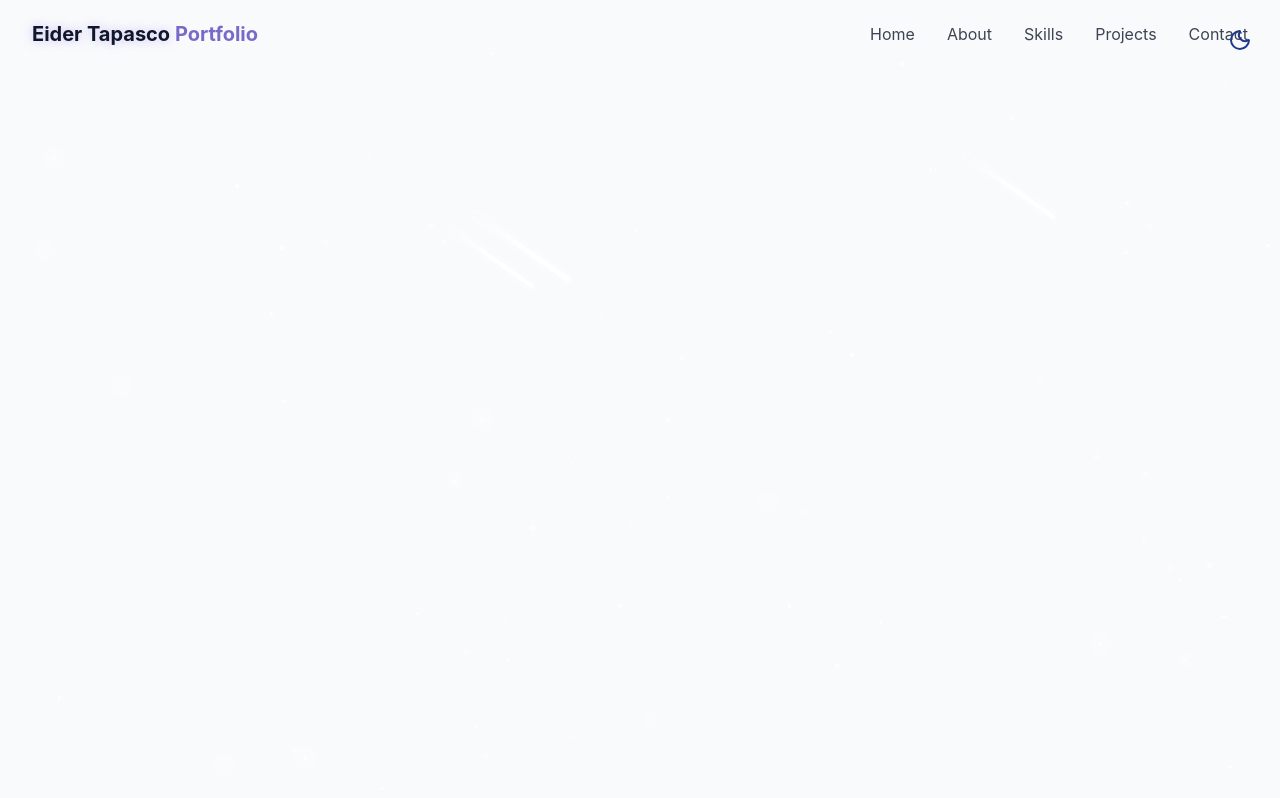
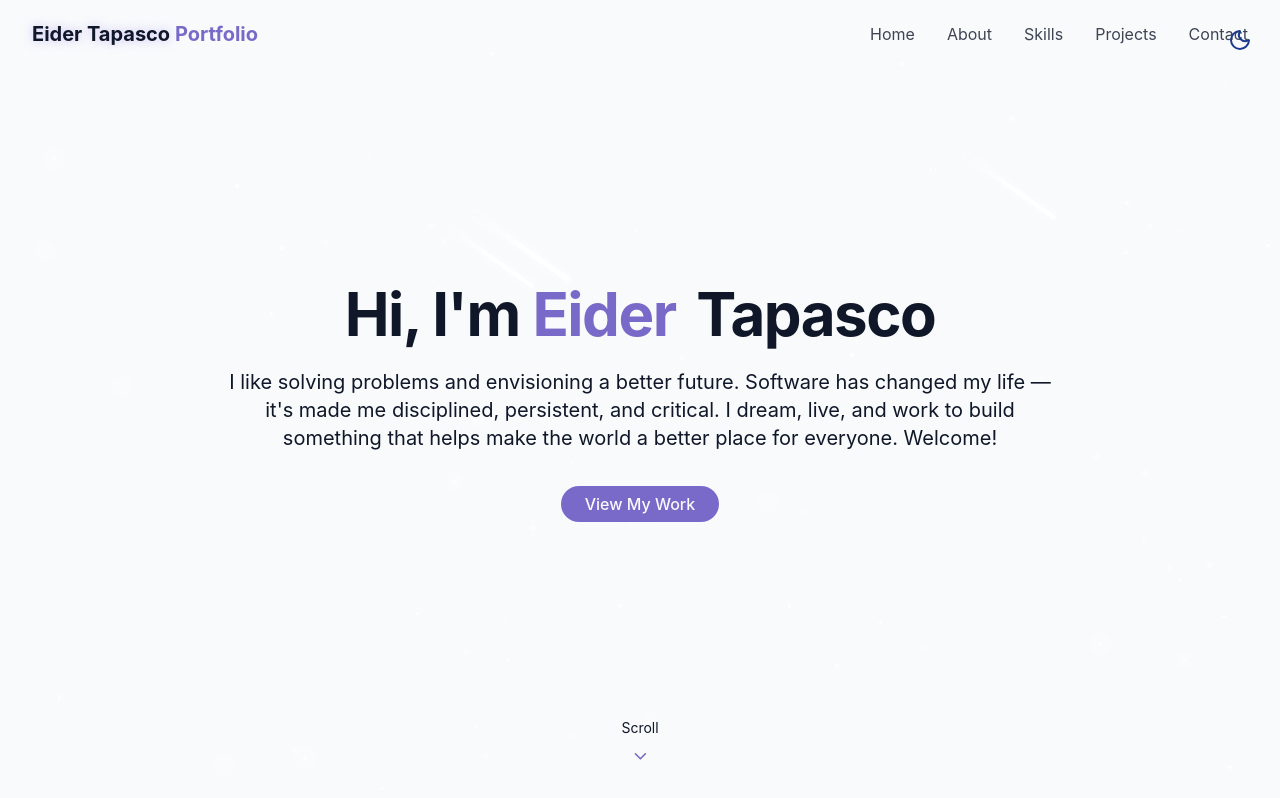
Before and after one commit to eidertapasco/portfolio-eider, a React (Vite) app: page / in a window 1280 px wide. Built offline with nearby package versions, Linux system fonts and the light colour scheme.

Commit message:
feat: add hero section to home page
Add an animated hero section introducing Eider Tapasco, with a short bio, a link to view projects, and a scroll indicator. Integrate it into the home page beneath the navigation.

```diff
--- /dev/null
+++ b/src/components/HeroSection.jsx
@@ -0,0 +1,45 @@
+import { ChevronDown } from "lucide-react";
+
+export const HeroSection = () => {
+    return (
+        <section
+            id="hero"
+            className="relative min-h-screen flex flex-col items-center justify-center px4"
+        >
+            <div className="container max-w-4xl mx-auto text-center z-10">
+                <div className="space-y-6">
+                    <h1 className="text-4xl md:text-6xl font-bold tracking-tight">
+                        <span className="opacity-0 animate-fade-in"> Hi, I'm </span>
+                        <span className="text-primary opacity-0 animate-fade-in-delay-1">
+                            {" "}
+                            Eider
+                        </span>
+                        <span className="text-gradient ml-2 opacity-0 animate-fade-in-delay-2">
+                            {" "}
+                            Tapasco
+                        </span>
+                    </h1>
+
+                    <p className="text-lg md:text-xl text-muted-foreground max-2-2xl mx-auto opacity-0 animate-fade-in-delay-3">
+                        I like solving problems and envisioning a better future.
+                        Software has changed my life — it's made me disciplined, persistent, and critical.
+                        I dream, live, and work to build something that helps make the world a better place for everyone.
+                        Welcome!
+                    </p>
+
+                    <div className="pt-4 opacity-0 animate-fade-in-delay-4">
+                        <a href="#projects" className="cosmic-button">
+                            View My Work
+                        </a>
+                    </div>
+                </div>
+            </div>
+
+            <div className="absolute bottom-8 left-1/2 transform -translate-x-1/2 flex flex-col items-center animate-bounce">
+                <span className="text-sm text-muted-foreground mb-2"> Scroll </span>
+                <ChevronDown className="h-5 w-5 text-primary"/>
+            </div>
+
+        </section>
+    );
+};
--- a/src/pages/Home.jsx
+++ b/src/pages/Home.jsx
@@ -1,6 +1,7 @@
 import { ThemeToggle } from "../components/ThemeToggle";
 import { StarBackground } from "@/components/StarBackground";
 import { NavBar } from "@/components/NavBar";
+import { HeroSection } from "@/components/HeroSection"
 
 export const Home = () => {
     return (
@@ -16,6 +17,9 @@
             <NavBar/>
 
             { /* Main Content */}
+            <main>
+                <HeroSection />
+            </main>
 
             {/* Footer */}
 
```
